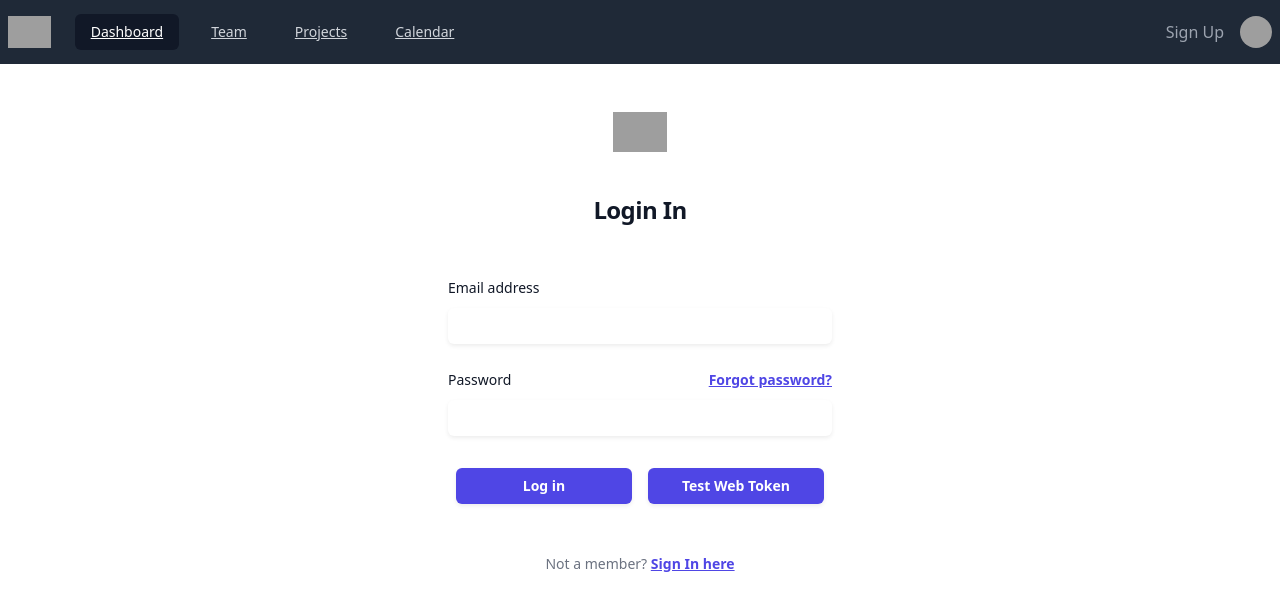
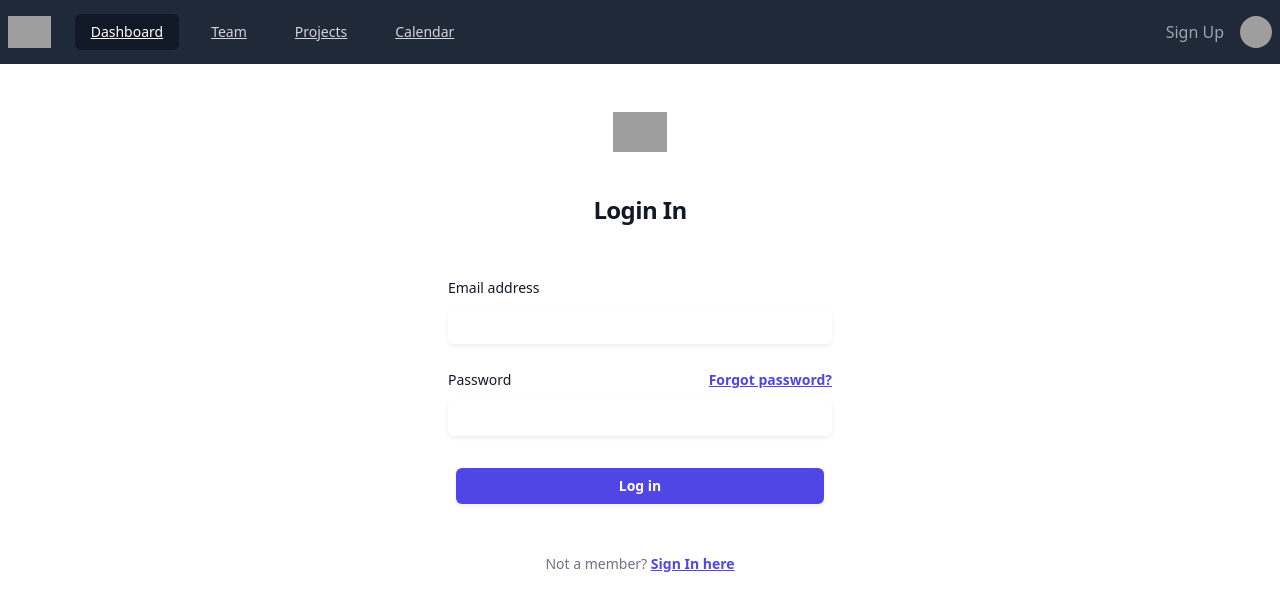
Before and after one commit to Sporty9Coder/mern_frontend, a React (Create React App) app: page /gotoLogin in a window 1280 px wide. Shown: the top 610 px of the page. Built offline with nearby package versions, Linux system fonts and the light colour scheme; grey boxes are pictures that could not be loaded.

Commit message:
removed testwebtoken

```diff
--- a/src/Project/HomePage.jsx
+++ b/src/Project/HomePage.jsx
@@ -185,7 +185,6 @@
           <Route path='/gotoItemManager' element={<ItemsManager/>}></Route>
           <Route path='/gotohome' element={<StartPage/>}></Route>
           <Route path='/fetchgrower' element={<FetchGrower/>}></Route>
-          <Route path='/testwebtoken' element={<TestWebToken/>}></Route>
           <Route path='*' element={<PageNotFound/>}></Route>
         </Routes>
       </>
--- a/src/Project/Login.jsx
+++ b/src/Project/Login.jsx
@@ -102,12 +102,6 @@
                 >
                   Log in
                 </button>
-                <button
-                  type="button"
-                  className="flex m-2 w-full justify-center rounded-md bg-indigo-600 px-3 py-1.5 text-sm font-semibold leading-6 text-white shadow-sm hover:bg-indigo-500 focus-visible:outline focus-visible:outline-2 focus-visible:outline-offset-2 focus-visible:outline-indigo-600" onClick={()=>{navigate("/testwebtoken")}}
-                >
-                  Test Web Token
-                </button>
               </div>
             </form>
 
```
